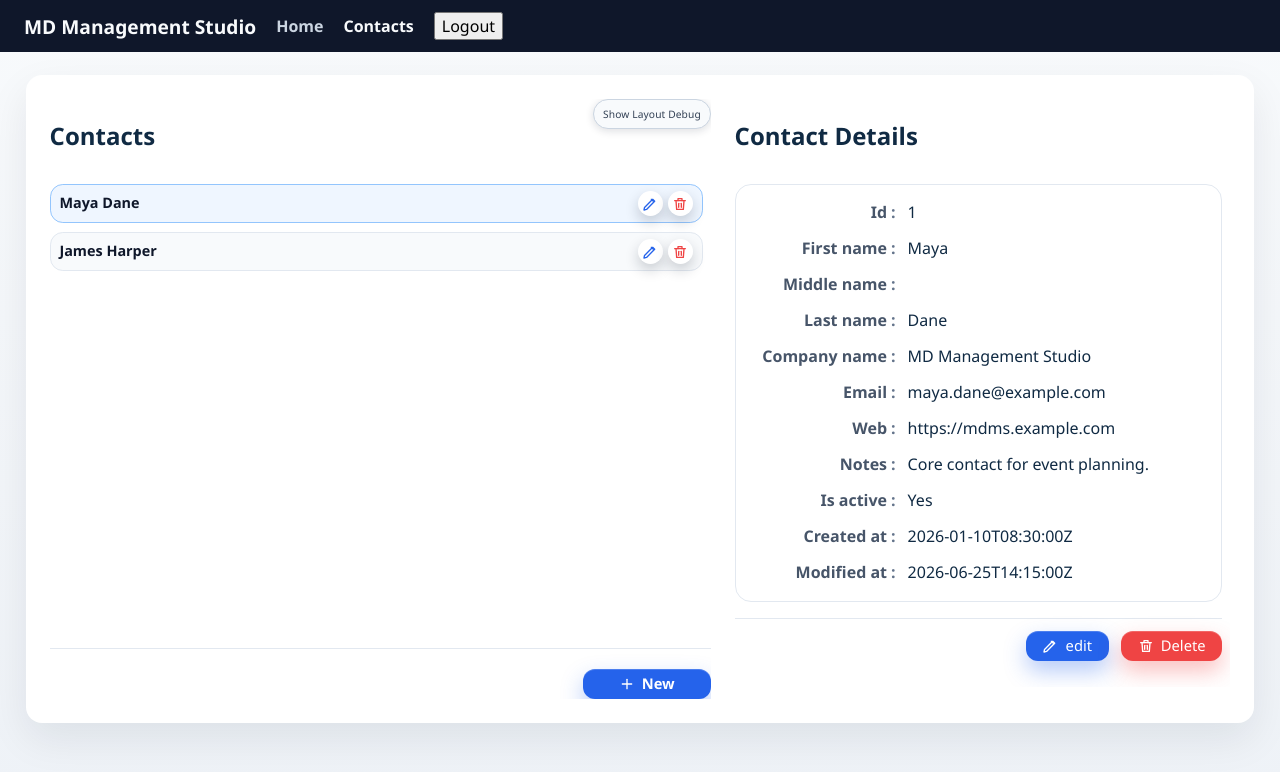
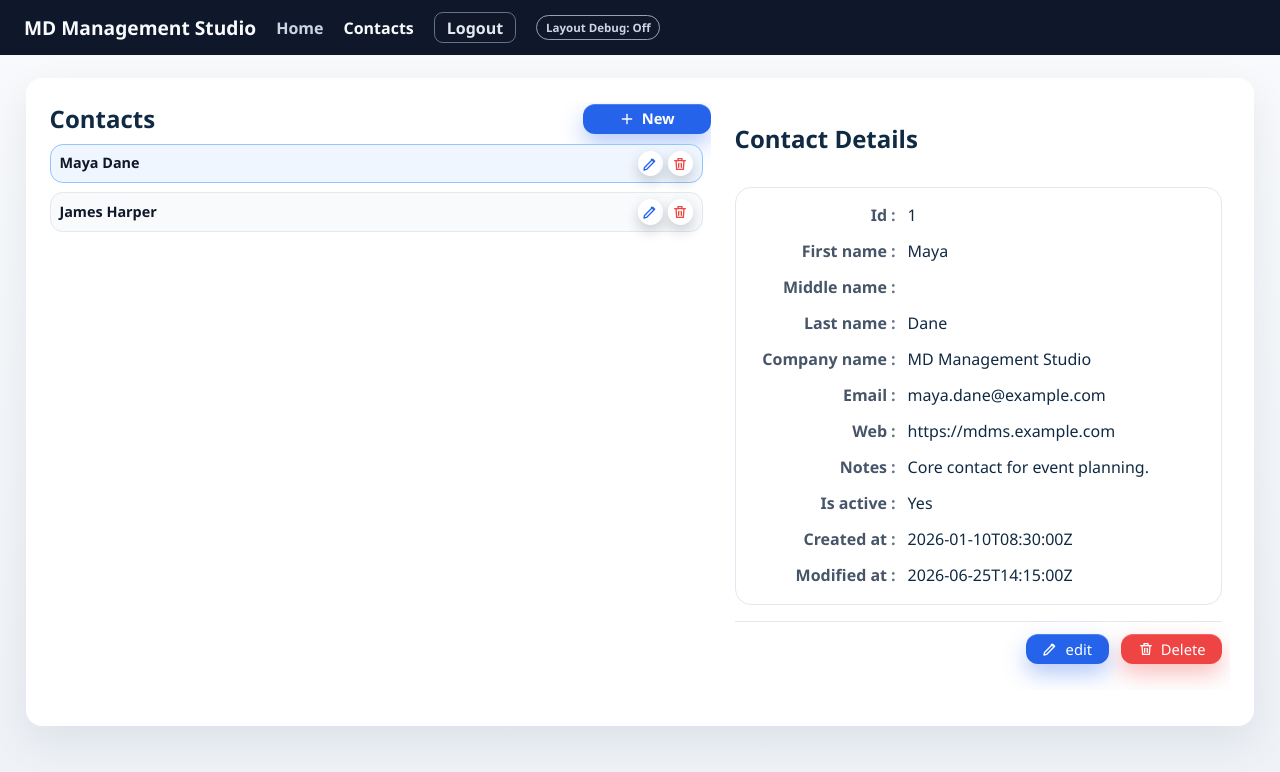
Before and after one commit to mldanello/Contacts-Angular-AI, an Angular app: page /login in a window 1280 px wide. Both pictures are taken after typing "Sample", "Sample123" into the empty fields and a click on the button "Sign in". Shown: the top 772 px of the page. Built offline with nearby package versions, Linux system fonts and the light colour scheme; no server answers.

Commit message:
contact new button style changes

```diff
--- a/src/app/app/app.component.css
+++ b/src/app/app/app.component.css
@@ -5,3 +5,29 @@
 .app-shell {
   min-height: 100vh;
 }
+
+.nav-action {
+  border: 1px solid #64748b;
+  background: rgba(15, 23, 42, 0.4);
+  color: #e2e8f0;
+  border-radius: 0.55rem;
+  height: 1.95rem;
+  padding: 0 0.75rem;
+  cursor: pointer;
+  font-weight: 600;
+}
+
+.nav-action:hover {
+  border-color: #94a3b8;
+  color: #f8fafc;
+}
+
+.nav-debug-toggle {
+  border-radius: 999px;
+  height: 1.55rem;
+  padding: 0 0.55rem;
+  font-size: 0.72rem;
+  line-height: 1;
+  border-color: #94a3b8;
+  color: #cbd5e1;
+}
--- a/src/app/app/app.component.html
+++ b/src/app/app/app.component.html
@@ -9,6 +9,16 @@
       } @else {
         <a routerLink="/login" routerLinkActive="active">Login</a>
       }
+      @if (allowLayoutDebug) {
+        <button
+          class="nav-action nav-debug-toggle"
+          type="button"
+          (click)="toggleLayoutDebug()"
+          [attr.aria-pressed]="showLayoutDebug()"
+          [attr.aria-label]="showLayoutDebug() ? 'Disable layout debug mode' : 'Enable layout debug mode'">
+          {{ showLayoutDebug() ? 'Layout Debug: On' : 'Layout Debug: Off' }}
+        </button>
+      }
     </nav>
   </header>
   <main class="app-container">
--- a/src/app/app/app.component.ts
+++ b/src/app/app/app.component.ts
@@ -1,7 +1,8 @@
-import { Component, inject } from '@angular/core';
-import { Router, RouterModule } from '@angular/router';
+import { Component, inject, signal } from '@angular/core';
+import { ActivatedRoute, Router, RouterModule } from '@angular/router';
 
 import { AuthService } from '../services/auth.service';
+import { environment } from '../../environments/environment';
 
 @Component({
   selector: 'app-root',
@@ -12,10 +13,36 @@ import { AuthService } from '../services/auth.service';
 })
 export class AppComponent {
   private router = inject(Router);
+  private route = inject(ActivatedRoute);
   public authService = inject(AuthService);
+  showLayoutDebug = signal(false);
+  allowLayoutDebug = !environment.production;
+
+  constructor() {
+    this.route.queryParamMap.subscribe(params => {
+      const value = params.get('debugLayout');
+      const normalized = value ? value.trim().toLowerCase() : '';
+      this.showLayoutDebug.set(normalized === '1' || normalized === 'true' || normalized === 'yes' || normalized === 'on');
+    });
+  }
 
   logout(): void {
     this.authService.logout();
     this.router.navigate(['/']);
   }
+
+  toggleLayoutDebug(): void {
+    if (!this.allowLayoutDebug) {
+      return;
+    }
+
+    const enable = !this.showLayoutDebug();
+    this.router.navigate([], {
+      relativeTo: this.route,
+      queryParams: {
+        debugLayout: enable ? '1' : null
+      },
+      queryParamsHandling: 'merge'
+    });
+  }
 }
--- a/src/app/contacts/contacts.component.css
+++ b/src/app/contacts/contacts.component.css
@@ -33,7 +33,14 @@
   box-shadow: 0 4px 12px rgba(15, 23, 42, 0.16);
 }
 
-.contacts-panel,
+.contacts-panel {
+  display: grid;
+  grid-template-rows: auto minmax(0, 1fr);
+  height: clamp(34rem, calc(100dvh - 12.5rem), 56rem);
+  min-width: 0;
+  overflow-x: hidden;
+}
+
 .contact-detail {
   display: grid;
   grid-template-rows: auto minmax(0, 1fr) auto;
@@ -42,8 +49,14 @@
   overflow-x: hidden;
 }
 
-.panel-header {
-  margin-bottom: 0.75rem;
+.actions.panel-header {
+  justify-content: space-between;
+  align-items: center;
+  margin-bottom: 0.55rem;
+}
+
+.panel-header h2 {
+  margin: 0;
 }
 
 .contact-list-scroll {
@@ -56,14 +69,6 @@
 .contact-list {
   display: grid;
   gap: 0.55rem;
-}
-
-.list-actions {
-  justify-content: flex-end;
-  margin-top: 0.75rem;
-  padding-top: 0.75rem;
-  border-top: 1px solid #e2e8f0;
-  background: #ffffff;
 }
 
 .contact-item {
@@ -92,7 +97,7 @@
   color: white;
   cursor: pointer;
   font-weight: 600;
-  margin-top: 0.5rem;
+  margin-top: 0;
   box-shadow: 0 10px 22px rgba(37, 99, 235, 0.32), 0 1px 0 rgba(255, 255, 255, 0.2) inset;
   transition: box-shadow 0.2s ease, transform 0.2s ease;
 }
@@ -355,21 +360,6 @@ button.danger:hover {
   transform: translateY(-1px);
 }
 
-button.debug-toggle-button {
-  padding: 0.08rem 0.55rem;
-  min-height: 1.1rem;
-  font-size: 0.64rem;
-  line-height: 1;
-  border-radius: 999px;
-  letter-spacing: 0.01em;
-  white-space: nowrap;
-  box-shadow: 0 2px 8px rgba(15, 23, 42, 0.14);
-}
-
-button.debug-toggle-button:hover {
-  transform: none;
-  box-shadow: 0 3px 10px rgba(15, 23, 42, 0.18);
-}
 
 mat-icon {
   width: 1rem;
@@ -415,9 +405,17 @@ button:disabled {
 
   .contacts-panel,
   .contact-detail {
+    position: static;
+  }
+
+  .contacts-panel {
+    height: auto;
+    grid-template-rows: auto minmax(0, 1fr);
+  }
+
+  .contact-detail {
     height: auto;
     grid-template-rows: auto auto auto;
-    position: static;
   }
 
   .contact-list-scroll,
@@ -448,13 +446,9 @@ button:disabled {
     gap: 1rem;
   }
 
-  .debug-toggle-button {
-    justify-content: center;
-  }
-
   .contacts-panel {
     height: clamp(18rem, 44dvh, 26rem);
-    grid-template-rows: auto minmax(0, 1fr) auto;
+    grid-template-rows: auto minmax(0, 1fr);
   }
 
   .contact-detail {
@@ -469,7 +463,6 @@ button:disabled {
     padding-right: 0.25rem;
   }
 
-  .list-actions,
   .detail-actions {
     position: sticky;
     bottom: 0;
@@ -492,8 +485,7 @@ button:disabled {
   }
 
   .new-contact-button {
-    width: 100%;
-    margin-top: 0;
+    width: 7rem;
   }
 
   .detail-row {
@@ -517,7 +509,7 @@ button:disabled {
 
   .contacts-panel {
     height: clamp(12rem, 46dvh, 17rem);
-    grid-template-rows: auto minmax(0, 1fr) auto;
+    grid-template-rows: auto minmax(0, 1fr);
   }
 
   .contact-detail {
@@ -532,7 +524,6 @@ button:disabled {
     padding-right: 0.2rem;
   }
 
-  .list-actions,
   .detail-actions {
     position: sticky;
     bottom: 0;
@@ -588,9 +579,9 @@ button:disabled {
     padding: 0 0.95rem;
   }
 
-  .list-actions .new-contact-button {
+  .panel-header .new-contact-button {
     width: auto;
-    min-width: 10rem;
+    min-width: 7.8rem;
   }
 
   .input-group textarea {
--- a/src/app/contacts/contacts.component.html
+++ b/src/app/contacts/contacts.component.html
@@ -4,18 +4,12 @@
   }
   <div class="contacts-layout">
     <div class="contacts-panel">
-      <div class="actions panel-header" style="justify-content: space-between;">
+      <div class="actions panel-header">
         <h2>Contacts</h2>
-        @if (allowResponsiveDebug) {
-          <button
-            class="secondary debug-toggle-button"
-            type="button"
-            (click)="toggleResponsiveDebug()"
-            [attr.aria-pressed]="showResponsiveDebug()"
-            [attr.aria-label]="showResponsiveDebug() ? 'Disable layout debug labels' : 'Enable layout debug labels'">
-            {{ showResponsiveDebug() ? 'Hide Layout Debug' : 'Show Layout Debug' }}
-          </button>
-        }
+        <button class="primary new-contact-button" type="button" (click)="createNewContact()">
+          <mat-icon svgIcon="contact-new"></mat-icon>
+          New
+        </button>
       </div>
       <div class="contact-list-scroll">
         <div class="contact-list">
@@ -33,12 +27,6 @@
           </div>
         }
         </div>
-      </div>
-      <div class="actions list-actions">
-        <button class="primary new-contact-button" type="button" (click)="createNewContact()">
-          <mat-icon svgIcon="contact-new"></mat-icon>
-          New
-        </button>
       </div>
     </div>
 
--- a/src/app/contacts/contacts.component.ts
+++ b/src/app/contacts/contacts.component.ts
@@ -49,21 +49,6 @@ export class ContactsComponent {
     } else {
       this.loadContacts();
     }
-  }
-
-  toggleResponsiveDebug(): void {
-    if (!this.allowResponsiveDebug) {
-      return;
-    }
-
-    const enable = !this.showResponsiveDebug();
-    this.router.navigate([], {
-      relativeTo: this.route,
-      queryParams: {
-        debugLayout: enable ? '1' : null
-      },
-      queryParamsHandling: 'merge'
-    });
   }
 
   async loadContacts(): Promise<void> {
```
Also changed, not shown: 1 other file (tests, documents, lock files or other folders).
